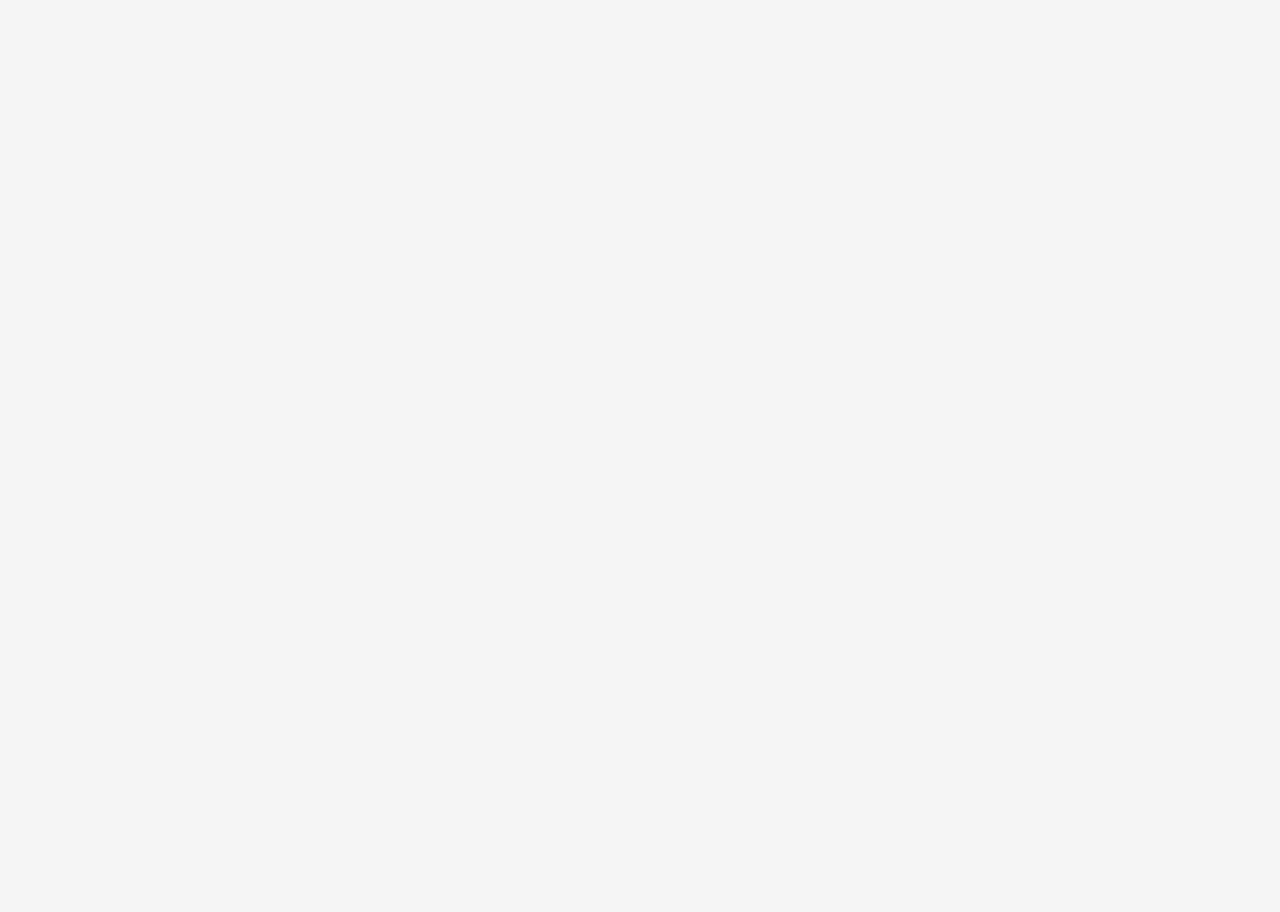
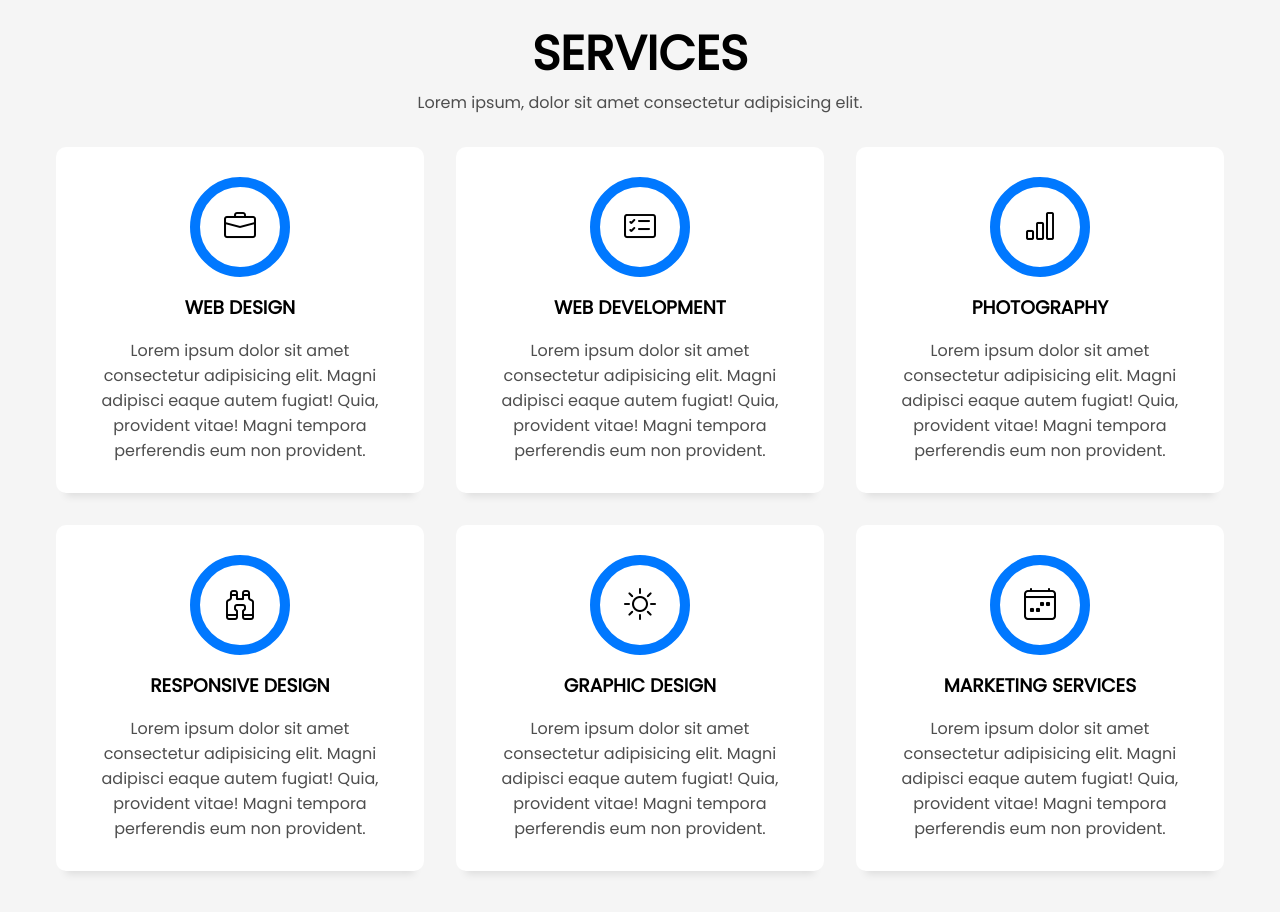
Before and after one commit to Hadis-jamali/Personal-website, a React (Create React App) app: page / in a window 1280 px wide. Shown: the part 1340-2252 px from the top of the page. Before the commit the page ends 1294 px from the top, so only its background shows below. Built offline with nearby package versions, Linux system fonts and the light colour scheme.

Commit message:
add services

```diff
--- a/src/App.js
+++ b/src/App.js
@@ -1,10 +1,14 @@
 import Header from "./Components/header/Header";
 import About from "./Components/about/About";
+import Service from "./Components/services/Service";
+
+
 function App() {
   return (
     <>
       <Header></Header>
       <About></About>
+      <Service></Service>
     </>
   );
 }
--- /dev/null
+++ b/src/Components/services/Service.css
@@ -0,0 +1,26 @@
+.service-box {
+  background-color: #fff;
+  box-shadow: 0 13px 8px -10px rgb(0 0 0 / 10%);
+  text-align: center;
+  padding: 30px;
+  border-radius: 10px;
+}
+.service-box .service-icon {
+  width: 100px;
+  height: 100px;
+  display: inline-flex;
+  justify-content: center;
+  align-items: center;
+  border: 10px solid #0078ff;
+  border-radius: 50%;
+  padding: 1rem;
+}
+.service-box .service-icon i {
+  font-size: 2rem;
+}
+.service-content .service-title {
+  padding: 1rem 0;
+}
+.service-content .service-info {
+  color: #4e4e4e;
+}
--- /dev/null
+++ b/src/Components/services/Service.js
@@ -0,0 +1,101 @@
+import "./Service.css";
+
+function Service() {
+  return (
+    <section id="services">
+      <div class="container">
+        <div class="section-info">
+          <h2 class="section-title">SERVICES</h2>
+          <p class="section-desc">Lorem ipsum, dolor sit amet consectetur adipisicing elit.</p>
+        </div>
+        <div class="row">
+          <div class="col-4">
+            <div class="service-box">
+              <div class="service-icon">
+                <i class="bi bi-briefcase"></i>
+              </div>
+              <div class="service-content">
+                <h3 class="service-title">WEB DESIGN</h3>
+                <p class="service-info">
+                  Lorem ipsum dolor sit amet consectetur adipisicing elit. Magni adipisci eaque
+                  autem fugiat! Quia, provident vitae! Magni tempora perferendis eum non provident.
+                </p>
+              </div>
+            </div>
+          </div>
+          <div class="col-4">
+            <div class="service-box">
+              <div class="service-icon">
+                <i class="bi bi-card-checklist"></i>
+              </div>
+              <div class="service-content">
+                <h3 class="service-title">WEB DEVELOPMENT</h3>
+                <p class="service-info">
+                  Lorem ipsum dolor sit amet consectetur adipisicing elit. Magni adipisci eaque
+                  autem fugiat! Quia, provident vitae! Magni tempora perferendis eum non provident.
+                </p>
+              </div>
+            </div>
+          </div>
+          <div class="col-4">
+            <div class="service-box">
+              <div class="service-icon">
+                <i class="bi bi-bar-chart"></i>
+              </div>
+              <div class="service-content">
+                <h3 class="service-title">PHOTOGRAPHY</h3>
+                <p class="service-info">
+                  Lorem ipsum dolor sit amet consectetur adipisicing elit. Magni adipisci eaque
+                  autem fugiat! Quia, provident vitae! Magni tempora perferendis eum non provident.
+                </p>
+              </div>
+            </div>
+          </div>
+          <div class="col-4">
+            <div class="service-box">
+              <div class="service-icon">
+                <i class="bi bi-binoculars"></i>
+              </div>
+              <div class="service-content">
+                <h3 class="service-title">RESPONSIVE DESIGN</h3>
+                <p class="service-info">
+                  Lorem ipsum dolor sit amet consectetur adipisicing elit. Magni adipisci eaque
+                  autem fugiat! Quia, provident vitae! Magni tempora perferendis eum non provident.
+                </p>
+              </div>
+            </div>
+          </div>
+          <div class="col-4">
+            <div class="service-box">
+              <div class="service-icon">
+                <i class="bi bi-brightness-high"></i>
+              </div>
+              <div class="service-content">
+                <h3 class="service-title">GRAPHIC DESIGN</h3>
+                <p class="service-info">
+                  Lorem ipsum dolor sit amet consectetur adipisicing elit. Magni adipisci eaque
+                  autem fugiat! Quia, provident vitae! Magni tempora perferendis eum non provident.
+                </p>
+              </div>
+            </div>
+          </div>
+          <div class="col-4">
+            <div class="service-box">
+              <div class="service-icon">
+                <i class="bi bi-calendar4-week"></i>
+              </div>
+              <div class="service-content">
+                <h3 class="service-title">MARKETING SERVICES</h3>
+                <p class="service-info">
+                  Lorem ipsum dolor sit amet consectetur adipisicing elit. Magni adipisci eaque
+                  autem fugiat! Quia, provident vitae! Magni tempora perferendis eum non provident.
+                </p>
+              </div>
+            </div>
+          </div>
+        </div>
+      </div>
+    </section>
+  );
+}
+export default Service;
```
